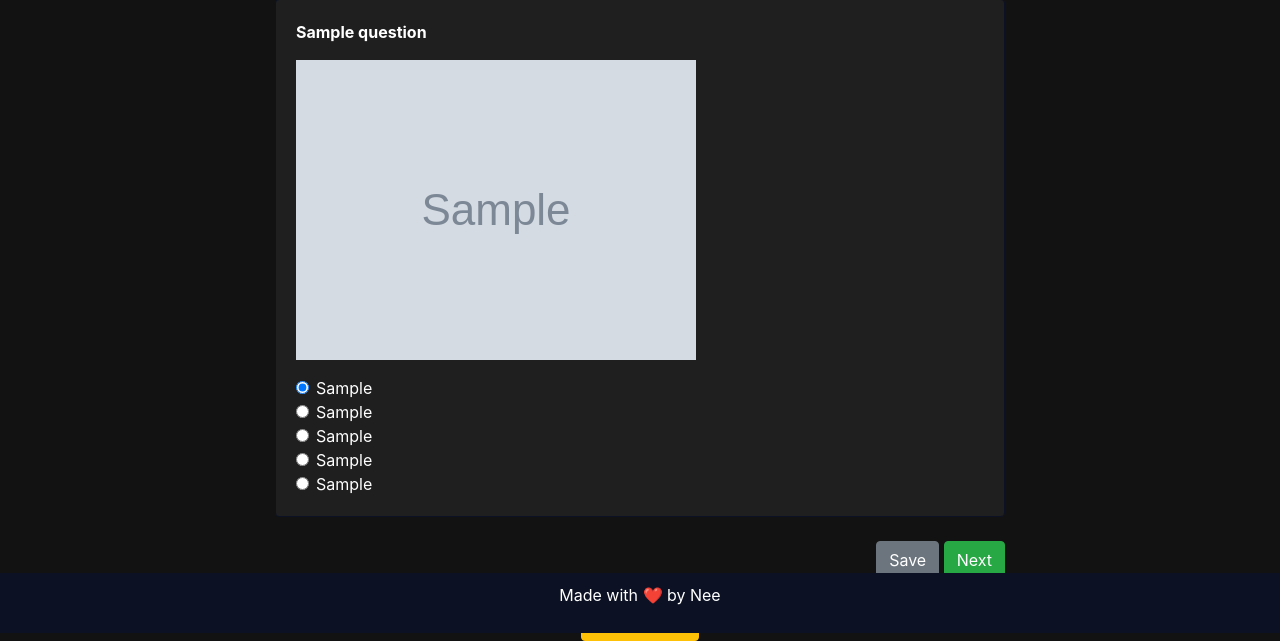
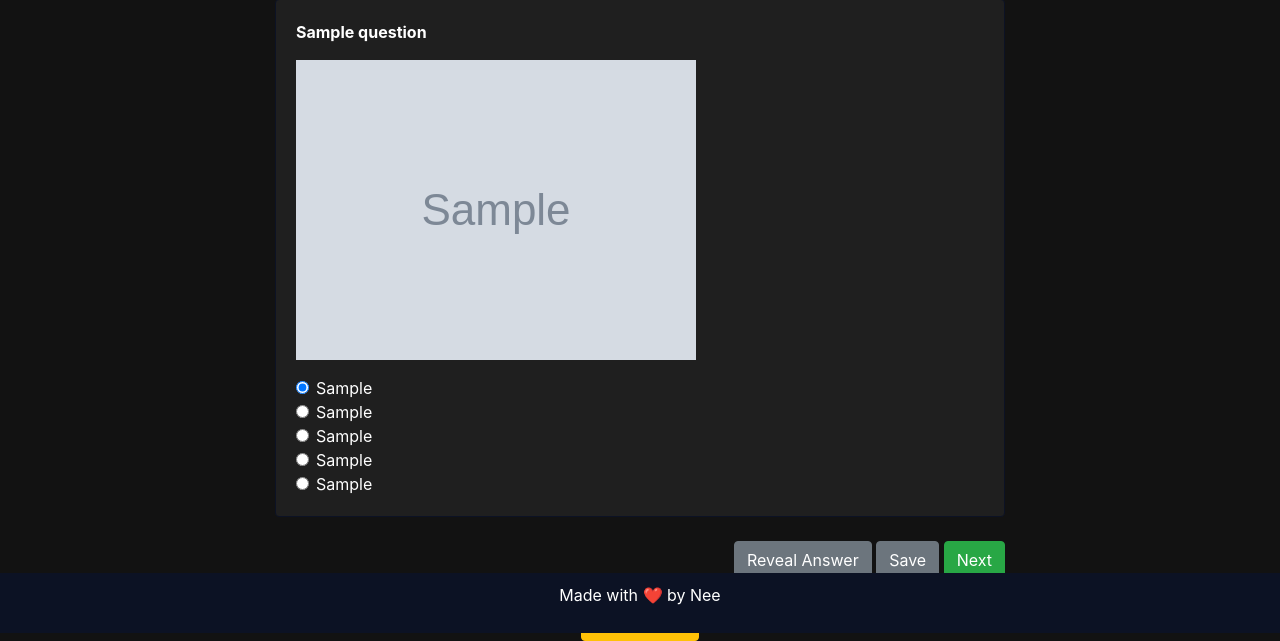
Before and after one commit to ItsNee/quizzy, a Flask app: page /quiz/1/question/1 in a window 1280 px wide. Shown: the part 167-808 px from the top of the page. Run offline with Flask 2, Linux system fonts and the light colour scheme; a user stored in the database is signed in; tables that the repository leaves empty hold one stand-in row (values such as "Sample post"); grey boxes marked "Sample" are stand-in pictures; some libraries are stand-ins or nearby versions.

Commit message:
Added reveal answer

```diff
--- a/app.py
+++ b/app.py
@@ -140,6 +140,10 @@ def quiz_question(quiz_id, question_num):
             if request.form['action'] == 'save':
                 flash('Progress saved.', 'success')
                 return redirect(url_for('quiz_question', quiz_id=quiz_id, question_num=question_num))
+            if request.form['action'] == 'rev':
+                answernumber = questions[question_num - 1]['answer']
+                flash("The answer is " + questions[question_num - 1]['option' + str(answernumber)], 'success')
+                return redirect(url_for('quiz_question', quiz_id=quiz_id, question_num=question_num))
             elif request.form['action'] == 'next':
                 if question_num == len(questions):
                     return redirect(url_for('quiz_summary', quiz_id=quiz_id))
@@ -157,6 +161,11 @@ def quiz_question(quiz_id, question_num):
     else:
         flash('Error connecting to the database.', 'error')
         return redirect(url_for('quizzes'))
+
+@app.route('/get_answer', methods=['GET'])
+def get_answer():
+    answer = 2
+    return '<div class="card-body"><p>Answer is, ' + answer + '</p></div>'
 
 @app.route('/resume_quiz/<int:quiz_id>', methods=['GET'])
 @login_required
--- a/templates/quiz_question.html
+++ b/templates/quiz_question.html
@@ -3,6 +3,7 @@
 {% block title %}Quiz Question{% endblock %}
 
 {% block content %}
+
 <div class="row justify-content-center mt-5">
     <div class="col-md-8">
         <h1 class="text-white">Question {{ question_num }} of {{ total_questions }}</h1>
@@ -42,6 +43,7 @@
                     {% endif %}
                 </div>
                 <div>
+                    <button type="submit" name="action" value="rev" class="btn btn-secondary">Reveal Answer</button>
                     <button type="submit" name="action" value="save" class="btn btn-secondary">Save</button>
                     <button type="submit" name="action" value="next" class="btn btn-success">Next</button>
                 </div>
```
